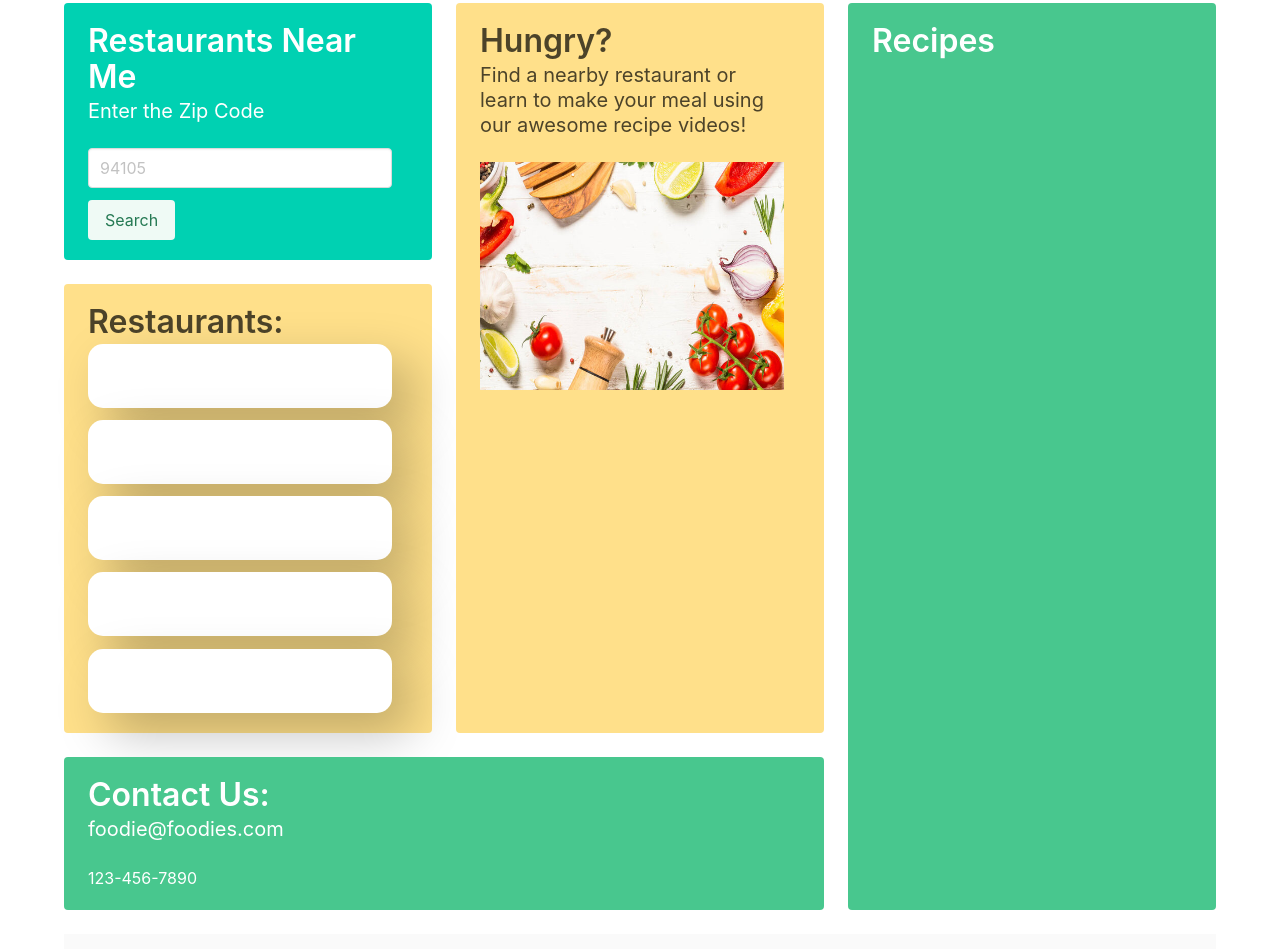
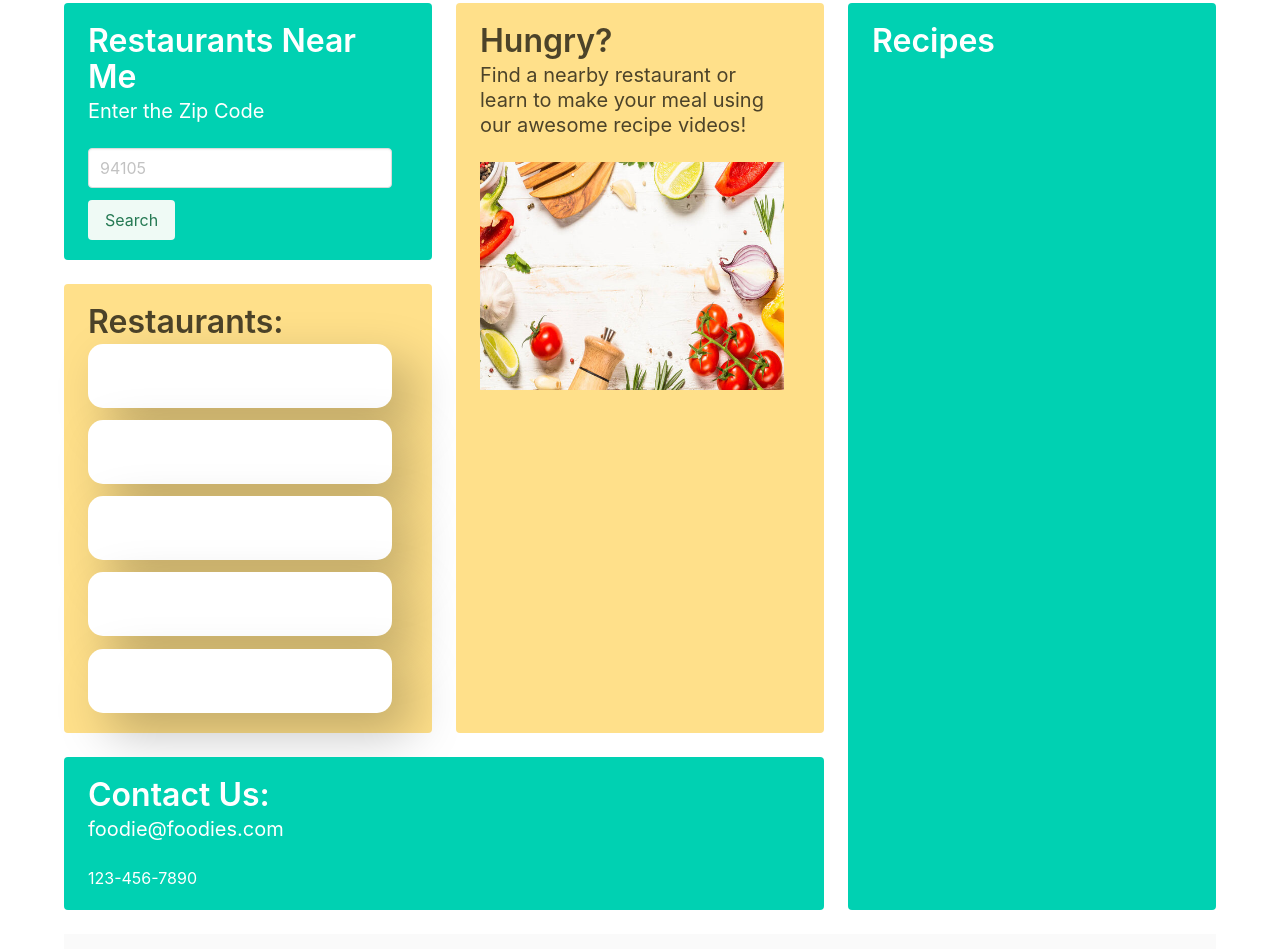
Before and after one commit to niralikap/Break-time-music-app, a plain HTML site: page index.html in a window 1280 px wide. Shown: the part 601-1550 px from the top of the page. Drawn offline with nearby package versions, Linux system fonts and the light colour scheme.

Commit message:
Updates the index.html with some styling

```diff
--- a/index.html
+++ b/index.html
@@ -125,7 +125,7 @@
             </div>
           </div>
           <div class="tile is-parent">
-            <article class="tile is-child notification is-success">
+            <article class="tile is-child notification is-primary">
               <p class="title" id="contact">Contact Us:</p>
               <p class="subtitle"> foodie@foodies.com</p>
 
@@ -135,7 +135,7 @@
           </div>
         </div>
         <div class="tile is-parent">
-          <article class="tile is-child notification is-success">
+          <article class="tile is-child notification is-primary">
             <div class="content">
               <p class="title">Recipes</p>
               <p class="subtitle"></p>
```
